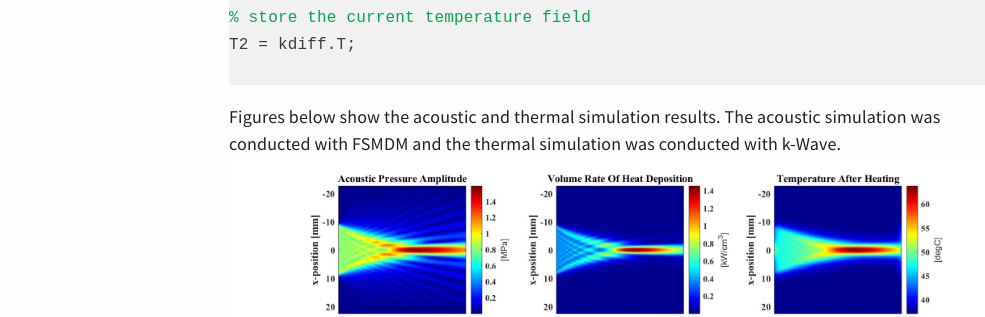
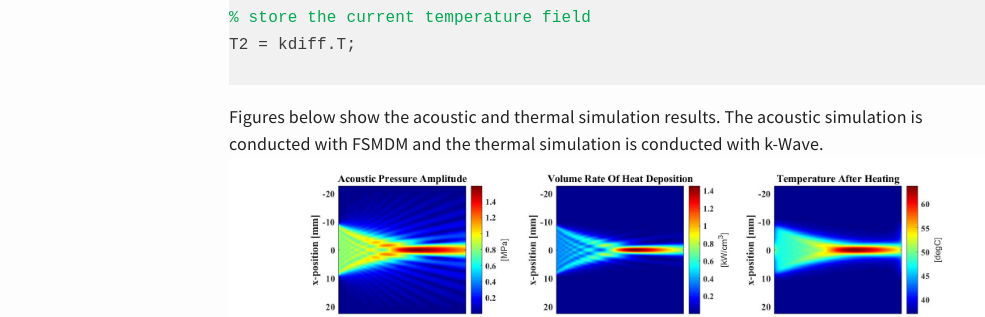
Before and after one commit to m-SOUND/mSOUND, a Jekyll site: the page built from _posts/2019-07-21-combine-k-Wave-diffusion.html, in a window 1280 px wide and 900 px high, scrolled down 2408 px. Shown: the part 155-472 px from the top of the window, without its empty margins (23-1008 px from the left). Built offline with Jekyll 4.4.1, drawn with Linux system fonts in a browser that asks for light colours.

Commit message:
Update 2019-07-21-combine-k-Wave-diffusion.html

```diff
--- a/_posts/2019-07-21-combine-k-Wave-diffusion.html
+++ b/_posts/2019-07-21-combine-k-Wave-diffusion.html
@@ -96,8 +96,8 @@ kdiff.takeTimeStep(round(off_time / dt), dt);
 T2 = kdiff.T;
 </code>  </pre>
 
-Figures below show the acoustic and thermal simulation results. The acoustic simulation was conducted with FSMDM and the
-thermal simulation was conducted with k-Wave.
+Figures below show the acoustic and thermal simulation results. The acoustic simulation is conducted with FSMDM and the
+thermal simulation is conducted with k-Wave.
 <img src="/mSOUND/img/FSMDM2D_thermal.jpg" alt="The resulting pressure, volume rate of heat deposition,
                                                             temperature field, thermal dose, and ablation volume">
 
```
